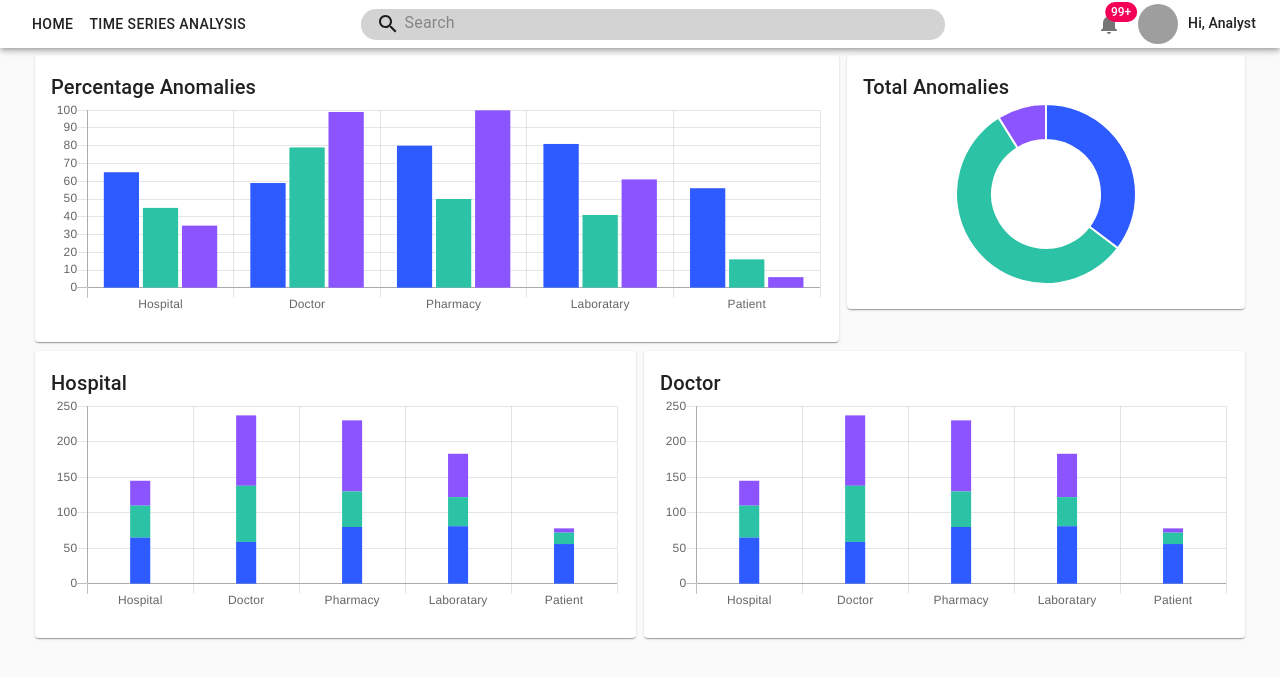
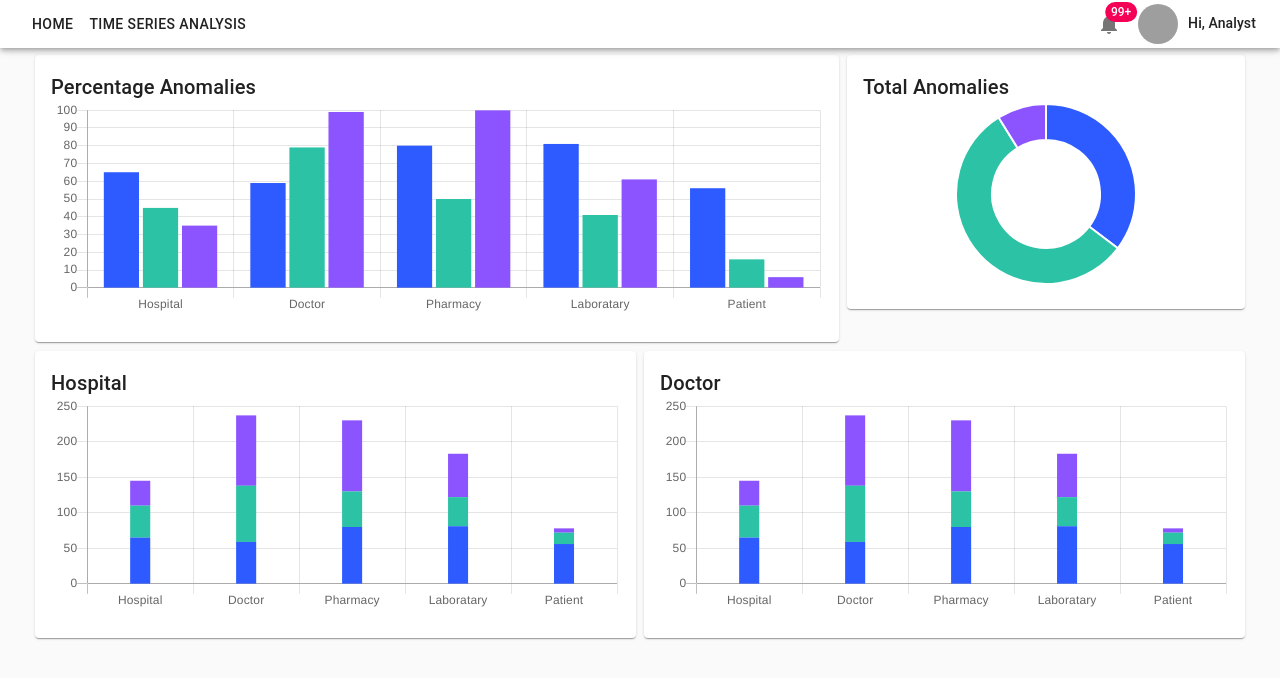
Before and after one commit to SikandarZameer/Anomaly-Dashboard, a React (Create React App) app: page / in a window 1280 px wide. Shown: the top 678 px of the page. Built offline with nearby package versions, Linux system fonts and the light colour scheme; no server answers; grey boxes are pictures that could not be loaded.

Commit message:
searchbar-display

```diff
--- a/src/Components/NavBar/NavBar.jsx
+++ b/src/Components/NavBar/NavBar.jsx
@@ -1,6 +1,6 @@
-import React from "react";
+import React, { Component } from "react";
 import { NavLink } from "react-router-dom";
-import { makeStyles } from "@material-ui/core/styles";
+import { withStyles } from "@material-ui/core/styles";
 import AppBar from "@material-ui/core/AppBar";
 import Toolbar from "@material-ui/core/Toolbar";
 import Typography from "@material-ui/core/Typography";
@@ -13,7 +13,7 @@ import Avatar from "@material-ui/core/Avatar";
 import SearchBar from "./SearchBar";
 import CssBaseline from "@material-ui/core/CssBaseline";
 
-const useStyles = makeStyles(theme => ({
+const styles = theme => ({
   root: {
     flexGrow: 1
   },
@@ -48,11 +48,28 @@ const useStyles = makeStyles(theme => ({
       margin: theme.spacing(2)
     }
   }
-}));
+});
 
-const NavBar = () => {
-  const classes = useStyles();
+// const classes = useStyles();
 
+class NavBar extends Component {
+  constructor(props) {
+    super(props);
+    this.state = {
+      todisplay: false
+    };
+  }
+
+  handleAnalysisClick = () => {
+    this.setState({ todisplay: true });
+  };
+
+  handleHomeClick = () => {
+    this.setState({ todisplay: false });
+  };
+
+  render() {
+    const { classes } = this.props;
     return (
       <div className={classes.root}>
         <CssBaseline />
@@ -65,6 +82,7 @@ const NavBar = () => {
               disableRipple
               disableFocusRipple
               disableElevation
+              onClick={this.handleHomeClick}
               component={NavLink}
               to="/home"
               color="#fff"
@@ -78,6 +96,7 @@ const NavBar = () => {
               disableRipple
               disableFocusRipple
               disableElevation
+              onClick={this.handleAnalysisClick}
               component={NavLink}
               to="/patientanomalydashboard"
               color="#fff"
@@ -93,7 +112,7 @@ const NavBar = () => {
               <Grid item xs={1} />
               <Grid item xs={7}>
                 <div className={classes.divSearch}>
-                <SearchBar />
+                  {this.state.todisplay && <SearchBar />}
                 </div>
               </Grid>
               <Grid item xs={1} />
@@ -134,5 +153,7 @@ const NavBar = () => {
         </AppBar>
       </div>
     );
-};
-export default NavBar;
+  }
+}
+
+export default withStyles(styles)(NavBar);
```
Lines whose indentation alone changed are shown as unchanged.
